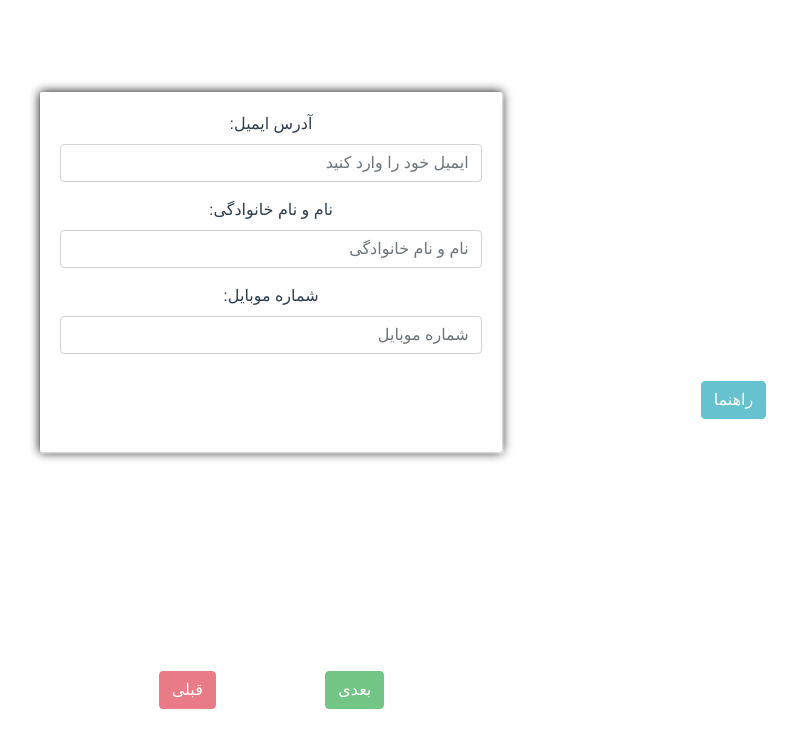
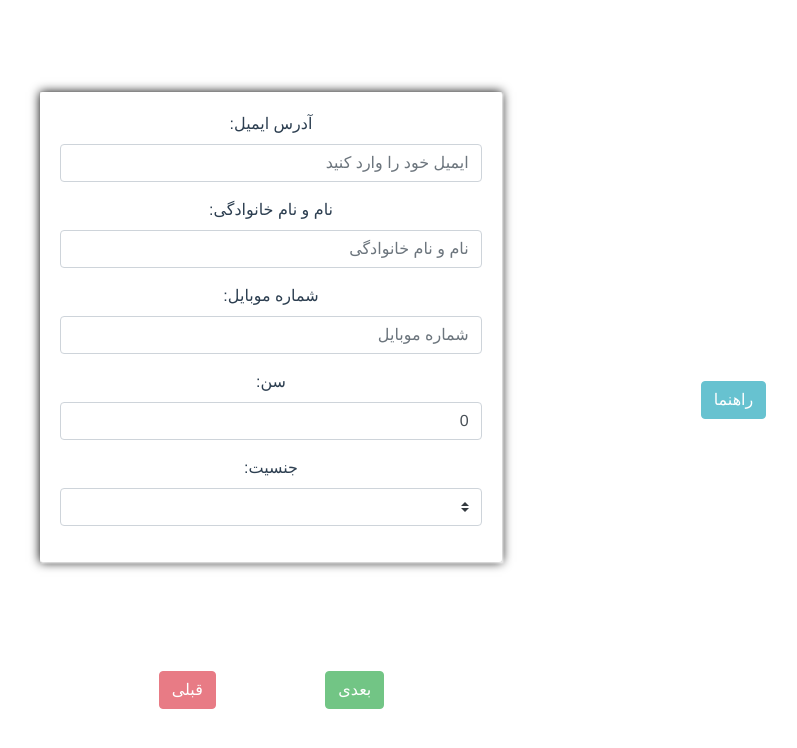
Before and after one commit to aliir74/cognitive-experiment-website, a Vue app: page /#/ in a window 1280 px wide. Shown: the top 748 px of the page, without its empty margins (369-1166 px from the left). Built offline with nearby package versions, Linux system fonts and the light colour scheme.

Commit message:
Add age & sex

```diff
--- a/src/components/PersonalInformation.vue
+++ b/src/components/PersonalInformation.vue
@@ -36,6 +36,19 @@
           @change="$emit('update:form', form);"
         ></b-form-input>
       </b-form-group>
+      <b-form-group id="input-group-4" label="سن:" label-for="input-4">
+        <b-form-input
+          id="input-4"
+          v-model="form.age"
+          required
+          type="number"
+          @change="$emit('update:form', form);"
+        ></b-form-input>
+      </b-form-group>
+      <b-form-group id="input-group-5" label="جنسیت:" label-for="input-5">
+        <b-form-select v-model="form.sex" :options="['زن', 'مرد', 'دیگر']" id="input-5"
+          @change="$emit('update:form', form);"></b-form-select>
+      </b-form-group>
     </b-form>
   </b-card>
 </template>
@@ -47,7 +60,9 @@ export default {
       form: {
         email: '',
         name: '',
-        mobile: ''
+        mobile: '',
+        sex: '',
+        age: 0
       },
       show: true
     }
--- a/src/views/Home.vue
+++ b/src/views/Home.vue
@@ -110,7 +110,9 @@ export default {
       person: {
         'name': '',
         'email': '',
-        'mobile': ''
+        'mobile': '',
+        'age': 0,
+        'sex': ''
       },
       help: 0,
       step: 0,
@@ -209,7 +211,8 @@ export default {
       if (!this.email_reg.test(this.person.email)) {
         return false
       }
-      return ((this.person.name.length !== 0) && (this.person.email.length !== 0) && (this.person.mobile.length !== 0))
+      return ((this.person.name.length !== 0) && (this.person.email.length !== 0) && (this.person.mobile.length !== 0) &&
+          (this.person.age !== 0) && (this.person.sex !== ''))
     }
   }
 }
```
Also changed, not shown: 1 other file (tests, documents, lock files or other folders).
